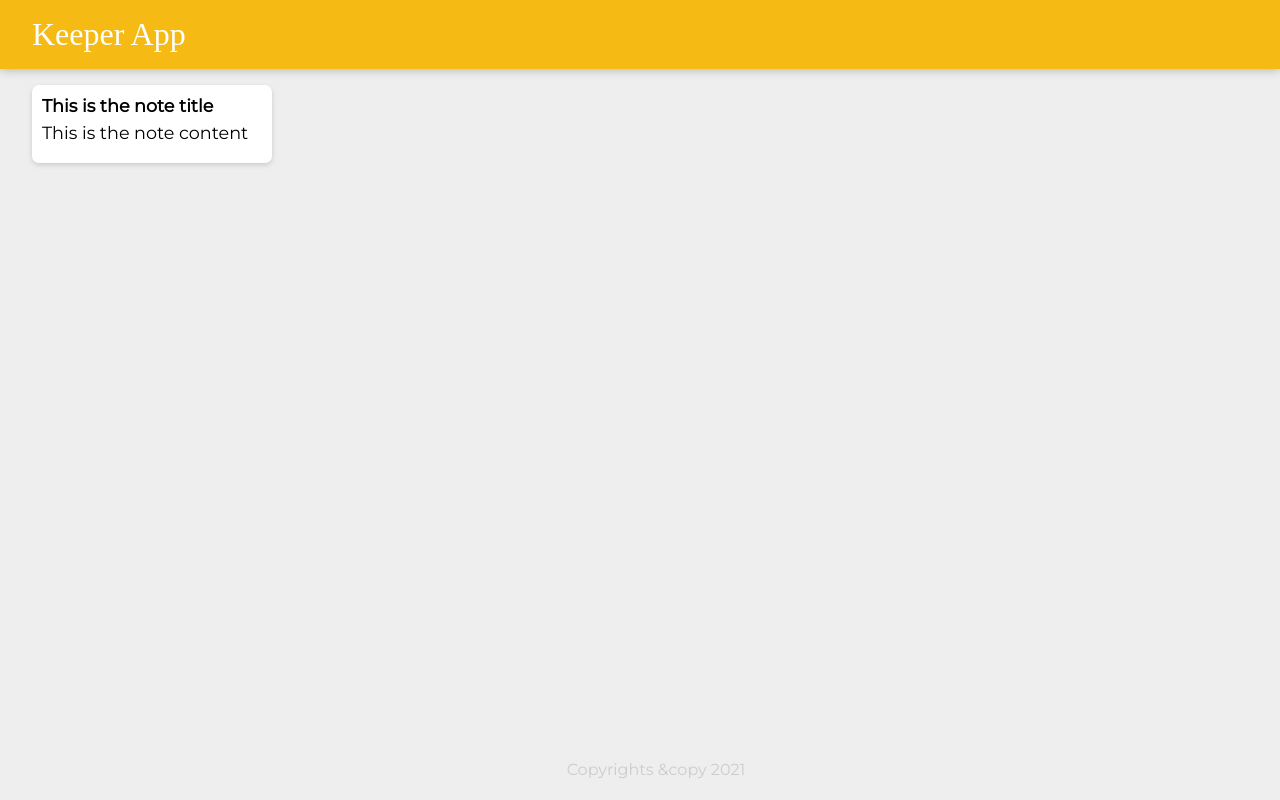
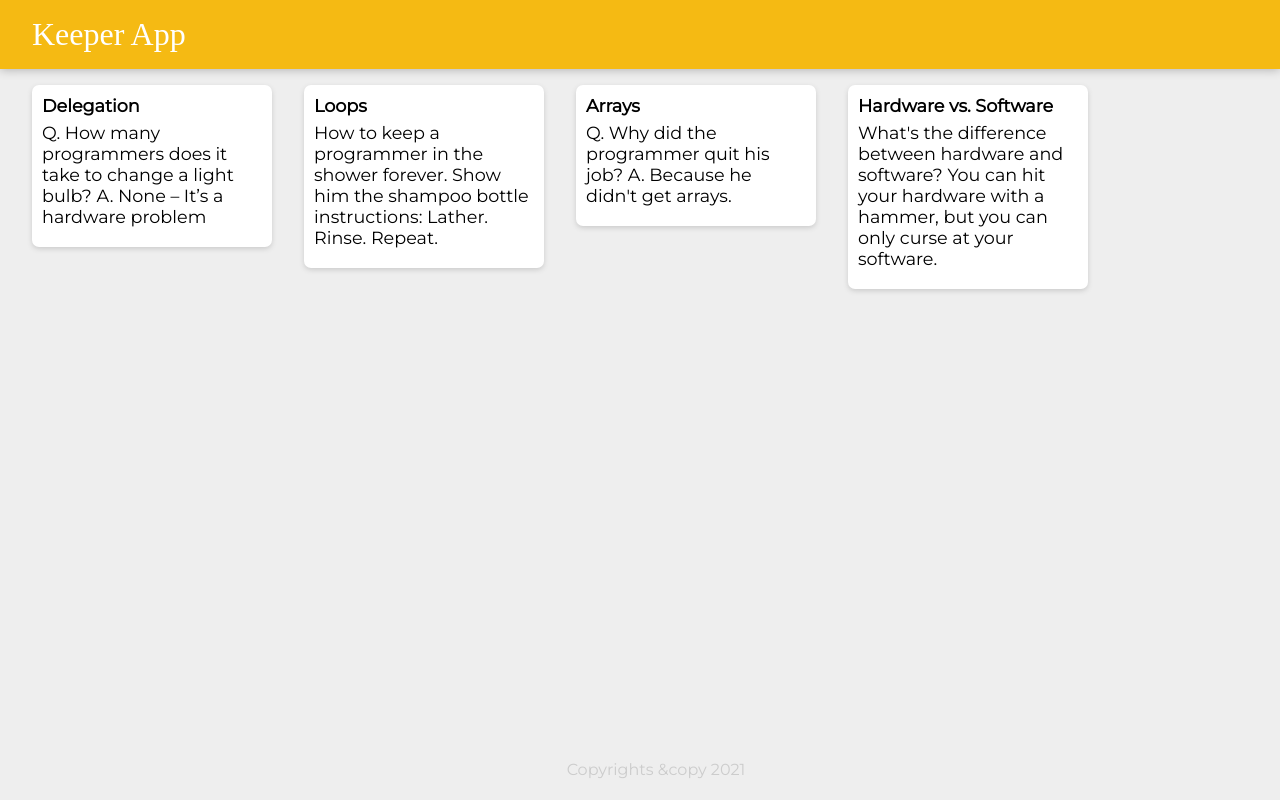
Before and after one commit to UtkarshGoel22/Keeper-App, a React (Create React App) app: page / in a window 1280 px wide. Built offline with nearby package versions, Linux system fonts and the light colour scheme; a web font is replaced by a local one.

Commit message:
Render all notes inside notes.js as a seperate Note component

```diff
--- a/src/components/App.jsx
+++ b/src/components/App.jsx
@@ -2,12 +2,13 @@
 import Header from './Header';
 import Note from './Note';
 import Footer from './Footer';
+import notes from '../notes';
 
 function App() {
     return (
         <div>
             <Header />
-            <Note />
+            {notes.map((note) => <Note key={note.key} title={note.title} content={note.content} />)}
             <Footer />
         </div>
     );
--- a/src/components/Note.jsx
+++ b/src/components/Note.jsx
@@ -1,10 +1,10 @@
 import React from 'react';
 
-function Note() {
+function Note(props) {
     return (
         <div className="note">
-            <h1>This is the note title</h1>
-            <p>This is the note content</p>
+            <h1>{props.title}</h1>
+            <p>{props.content}</p>
         </div>
     );
 }
--- /dev/null
+++ b/src/notes.js
@@ -0,0 +1,24 @@
+const notes = [
+    {
+      key: 1,
+      title: "Delegation",
+      content: "Q. How many programmers does it take to change a light bulb? A. None – It’s a hardware problem"
+    },
+    {
+      key: 2,
+      title: "Loops",
+      content: "How to keep a programmer in the shower forever. Show him the shampoo bottle instructions: Lather. Rinse. Repeat."
+    },
+    {
+      key: 3,
+      title: "Arrays",
+      content: "Q. Why did the programmer quit his job? A. Because he didn't get arrays."
+    },
+    {
+      key: 4,
+      title: "Hardware vs. Software",
+      content: "What's the difference between hardware and software? You can hit your hardware with a hammer, but you can only curse at your software."
+    }
+];
+
+export default notes;
```
